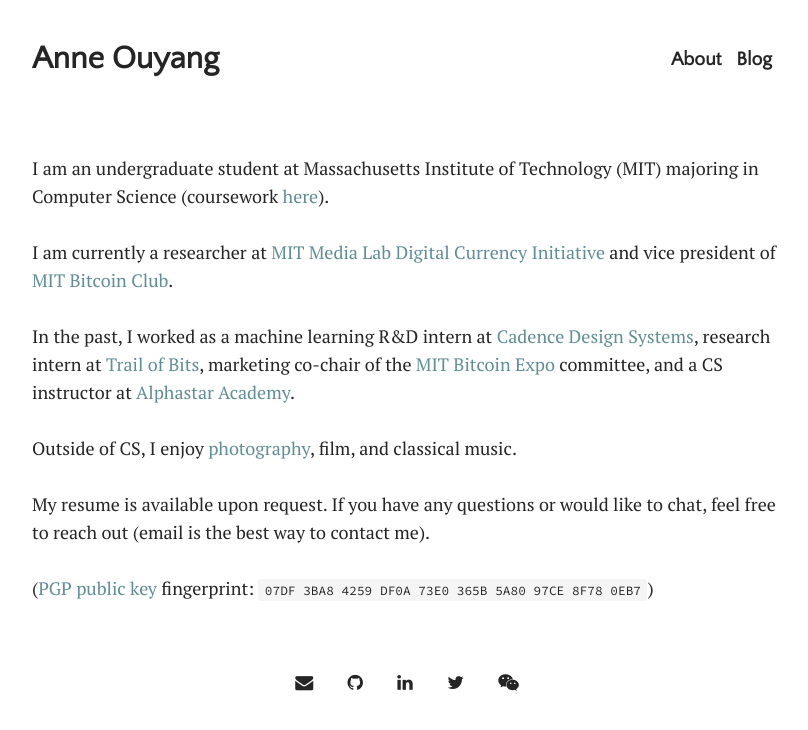
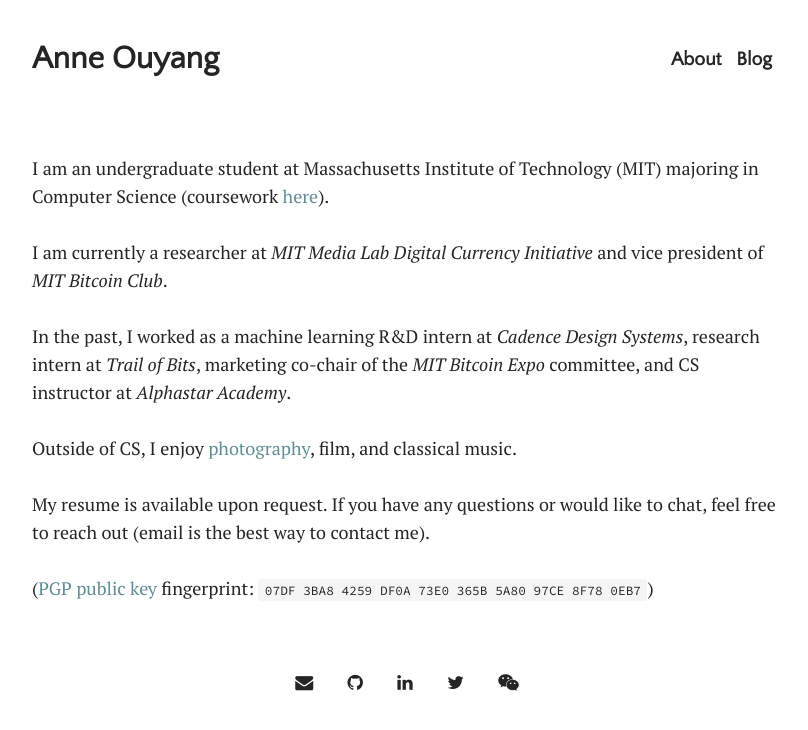
Before and after one commit to anneouyang/anneouyang.github.io, a Jekyll site: the page built from index.html, in a window 1280 px wide. Shown: the top 730 px of the page, without its empty margins (233-1041 px from the left). Built offline with Jekyll 4.4.1, drawn with Linux system fonts in a browser that asks for light colours; some web fonts are replaced; the list of posts is cut into pages by our own code.

Commit message:
change homepage styling

```diff
--- a/_layouts/home.html
+++ b/_layouts/home.html
@@ -7,9 +7,9 @@ title: Home
 
 I am an undergraduate student at Massachusetts Institute of Technology (MIT) majoring in Computer Science (coursework <a href="{{ site.github.url }}/coursework">here</a>). <br><br>
 
-I am currently a researcher at <a href="https://dci.mit.edu/" target="_blank">MIT Media Lab Digital Currency Initiative</a> and vice president of <a href="https://bitcoin.mit.edu/" target="_blank">MIT Bitcoin Club</a>. <br><br>
+I am currently a researcher at <a href="https://dci.mit.edu/" class="orgs" target="_blank">MIT Media Lab Digital Currency Initiative</a> and vice president of <a href="https://bitcoin.mit.edu/" class="orgs" target="_blank">MIT Bitcoin Club</a>. <br><br>
 
-In the past, I worked as a machine learning R&D intern at <a href="https://www.cadence.com/" target="_blank">Cadence Design Systems</a>, research intern at <a href="https://www.trailofbits.com/" target="_blank">Trail of Bits</a>, marketing co-chair of the <a href="https://mitbitcoinexpo.org/" target="_blank">MIT Bitcoin Expo</a> committee, and a CS instructor at <a href="https://alphastar.academy" target="_blank">Alphastar Academy</a>. <br><br>
+In the past, I worked as a machine learning R&D intern at <a href="https://www.cadence.com/" target="_blank" class="orgs">Cadence Design Systems</a>, research intern at <a href="https://www.trailofbits.com/" target="_blank" class="orgs">Trail of Bits</a>, marketing co-chair of the <a href="https://mitbitcoinexpo.org/" target="_blank" class="orgs">MIT Bitcoin Expo</a> committee, and CS instructor at <a href="https://alphastar.academy" target="_blank" class="orgs">Alphastar Academy</a>. <br><br>
 
 Outside of CS, I enjoy <a href="https://www.instagram.com/ouyanne/" target="_blank">photography</a>, film, and classical music. <br><br>
 
--- a/assets/css/main.css
+++ b/assets/css/main.css
@@ -77,6 +77,11 @@ a:hover {
   color: #596a74;
   border-bottom: none;
   text-decoration: none;
+}
+
+a.orgs {
+  font-style: italic;
+  color: #252525;
 }
 
 img {
```
